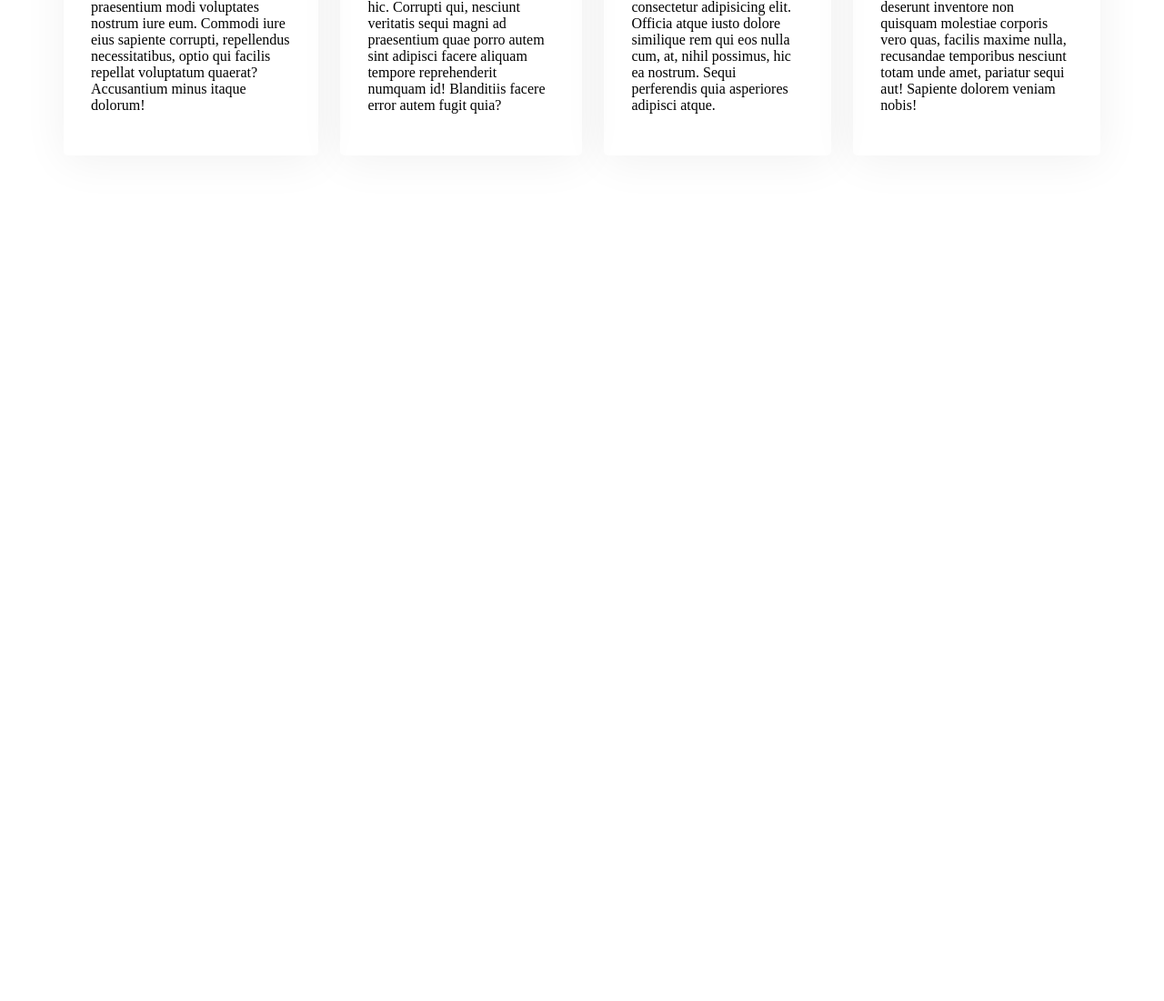
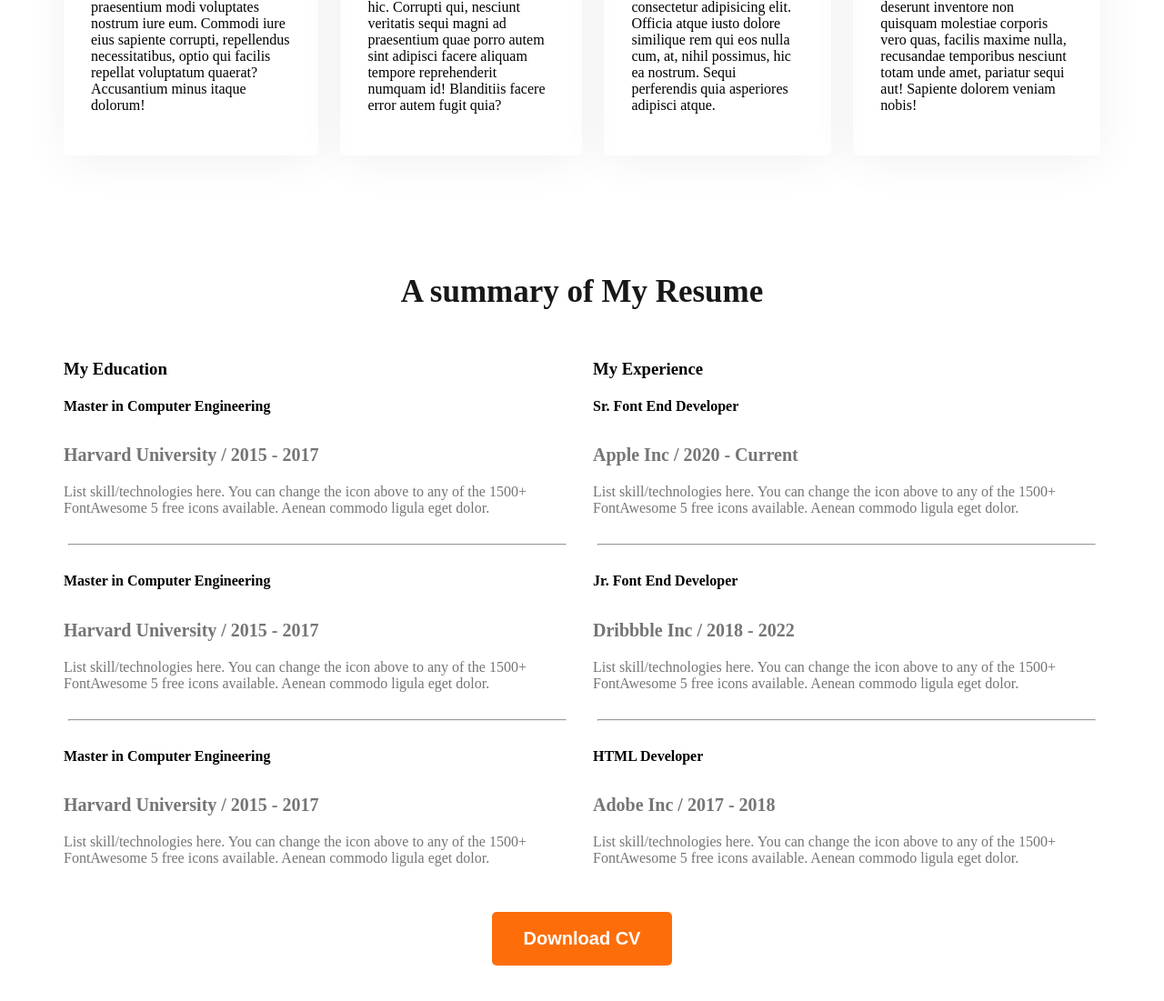
Before and after one commit to maimunarashid/web-dev-portfolio, a plain HTML site: page index.html in a window 1280 px wide. Shown: the part 2038-3139 px from the top of the page at 91% size. Before the commit the page ends 2339 px from the top, so only its background shows below. Drawn offline with Linux system fonts and the light colour scheme.

Commit message:
resume section donegit add . 6th commit

```diff
--- a/index.html
+++ b/index.html
@@ -85,6 +85,61 @@
                  </div>
             </div>
         </section>
+        <section class="resume">
+            <h3 class="section-title text-center">A summary of My Resume</h3>
+            <div class="resume-container">
+                <!-- .resume-column*2>h3.resume-column-title+.experience*3>h4.experience-title+h5.experience-sub-title+.experience-description -->
+                 <div class="resume-column">
+                    <h3 class="resume-column-title">My Education</h3>
+                    <div class="experience">
+                        <h4 class="experience-title">Master in Computer Engineering</h4>
+                        <h5 class="experience-sub-title">Harvard University / 2015 - 2017</h5>
+                        <div class="experience-description">List skill/technologies here. You can change the icon above to any of the 1500+ FontAwesome 5 free icons available. Aenean commodo ligula eget dolor.</div>
+                    </div>
+                    <hr>
+                    <div class="experience">
+                        <h4 class="experience-title">Master in Computer Engineering</h4>
+                        <h5 class="experience-sub-title">Harvard University / 2015 - 2017</h5>
+                        <div class="experience-description">List skill/technologies here. You can change the icon above to any of the 1500+ FontAwesome 5 free icons available. Aenean commodo ligula eget dolor.
+
+                        </div></div>
+                        <hr>
+                    <div class="experience">
+                        <h4 class="experience-title">Master in Computer Engineering</h4>
+                        <h5 class="experience-sub-title">Harvard University / 2015 - 2017</h5>
+                        <div class="experience-description">List skill/technologies here. You can change the icon above to any of the 1500+ FontAwesome 5 free icons available. Aenean commodo ligula eget dolor.</div>
+                    </div>
+
+                 </div>
+                 <div class="resume-column">
+                    <h3 class="resume-column-title">My Experience</h3>
+                    <div class="experience">
+                        <h4 class="experience-title">Sr. Font End Developer</h4>
+                        <h5 class="experience-sub-title">Apple Inc / 2020 - Current</h5>
+                        <div class="experience-description">List skill/technologies here. You can change the icon above to any of the 1500+ FontAwesome 5 free icons available. Aenean commodo ligula eget dolor.
+                        </div></div>
+                    <hr>
+                    <div class="experience">
+                        <h4 class="experience-title">Jr. Font End Developer</h4>
+                        <h5 class="experience-sub-title">Dribbble Inc / 2018 - 2022</h5>
+                        <div class="experience-description">List skill/technologies here. You can change the icon above
+                            to any of the 1500+ FontAwesome 5 free icons available. Aenean commodo ligula eget dolor.
+                        </div>
+                    </div>
+                    <hr>
+                    <div class="experience">
+                        <h4 class="experience-title">HTML Developer</h4>
+                        <h5 class="experience-sub-title">Adobe Inc / 2017 - 2018</h5>
+                        <div class="experience-description">List skill/technologies here. You can change the icon above to any of the 1500+ FontAwesome 5 free icons available. Aenean commodo ligula eget dolor.</div>
+                    </div>
+                 </div>
+            </div>
+           </div></div>
+           <div class="text-center resume-download-cv">
+            <button class="btn-primary">Download CV</button>
+           </div>
+        </section>
+
     </main>
     <footer>
     </footer>
--- a/styles/style.css
+++ b/styles/style.css
@@ -116,3 +116,21 @@ main section{
     box-shadow: 0px 6px 50px 0px rgba(0, 0, 0, 0.06);
     border-radius: 5px;
 }
+.resume-container{
+    display: flex;
+    gap: 24px;
+}
+.experience-description, .experience-sub-title{
+color: #757575;
+}
+.experience-sub-title{
+    font-size: 20px;
+    font-weight: 600;
+    margin-bottom: 20px;
+}
+.resume hr{
+    margin: 30px 5px;
+}
+.resume-download-cv{
+    margin-top:50px ;
+}
```
